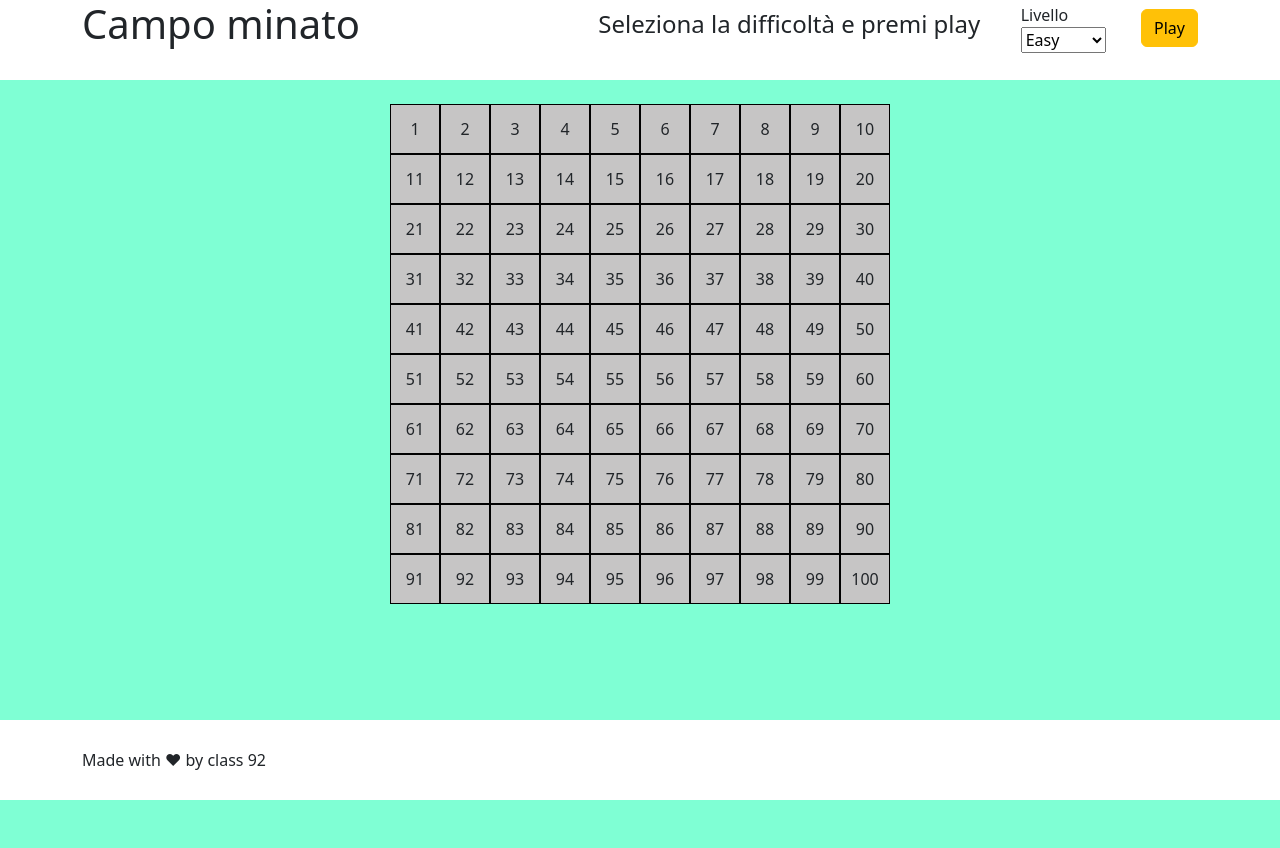
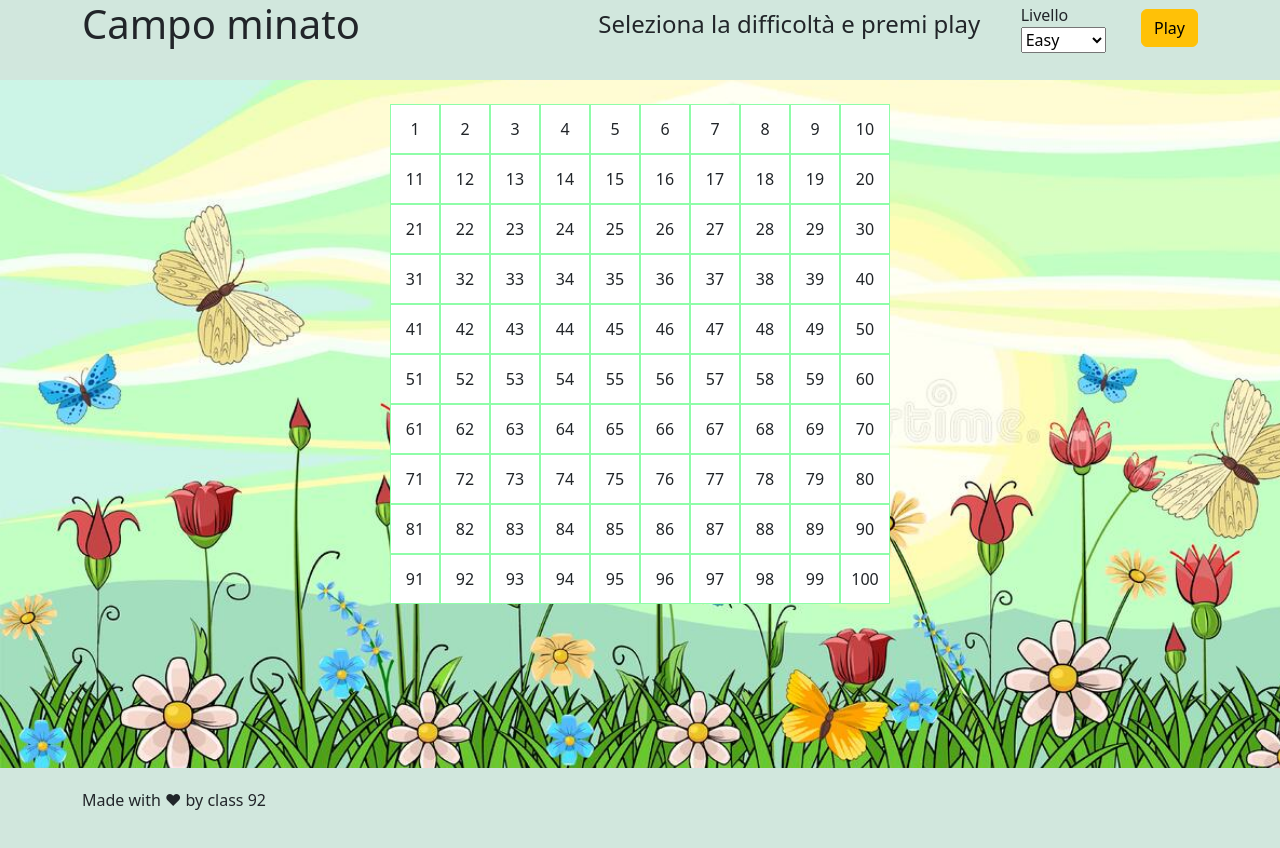
Before and after one commit to vitodepi16/js-campominato-dom, a plain HTML site: page index.html in a window 1280 px wide. Both pictures are taken after a click on the button "Play". Before the commit the page ends 800 px from the top, so only its background shows below. Drawn offline with nearby package versions, Linux system fonts and the light colour scheme.

Commit message:
change bg

```diff
--- a/css/style.css
+++ b/css/style.css
@@ -1,11 +1,13 @@
 .wrapper{
     width: 100%;
     height: 100vh;
-    background-color: aquamarine;
+    background-image: url("../img/prato-fiorito.jpeg") ;
+    background-repeat: no-repeat;
+    background-size: cover;
 }
 
 header, footer{
-    background-color: white;
+
     height: 80px;
 
 }
@@ -23,11 +25,11 @@ main{
 }
 .square{
 
-    border: 1px solid black;
+    border: 1px solid rgb(142, 253, 168);
     display: flex;
     justify-content: center;
     align-items: center;
-    background-color: rgb(198, 197, 197);
+    background-color: rgb(255, 255, 255);
 }
 
 .safe{
--- a/index.html
+++ b/index.html
@@ -13,7 +13,7 @@
 </head>
 
 <body class="wrapper">
-  <header>
+  <header class="bg-success-subtle">
     <div class="container d-flex justify-content-between align-items-center">
       <h1>Campo minato</h1>
       <form id="formLevel" class="d-flex align-items-center">
@@ -34,19 +34,19 @@
     <div>
       <div class="container d-flex justify-content-center h-100 align-items-center flex-column flex-wrap">
         <div id="playground" class="mt-4">  </div>
-        <div class="text-center fs-3">
-          <h3 id="score"></h3>
-        </div>
+
       </div>
 
 
     </div>
 
   </main>
-  <footer>
-
+  <footer class="bg-success-subtle">
+    <div class="text-center mt-5 fs-3">
+        <h3 id="score"></h3>
+      </div>
     <div class="container h-100 d-flex align-items-center fs-6">
-      Made with &hearts; by class 92
+    <p> Made with &hearts; by class 92 </p>
     </div>
 
   </footer>
--- a/js/script.js
+++ b/js/script.js
@@ -89,7 +89,7 @@ function play(e) {
                 showAllBombs(bombs);
               } else {
                 safeSquare++;
-                message = `<h3 class=" mt-3 "> Il tuo punteggio è : ${safeSquare} </div>`;
+                message = `<h3 class=" fw-bolder mt-3 "> Il tuo punteggio è : ${safeSquare} </div>`;
                 square.classList.add("safe");
               } setMessage(message);
         }
```
Also changed, not shown: img/mobile-logo.png (added), img/prato-fiorito.jpeg (added).
